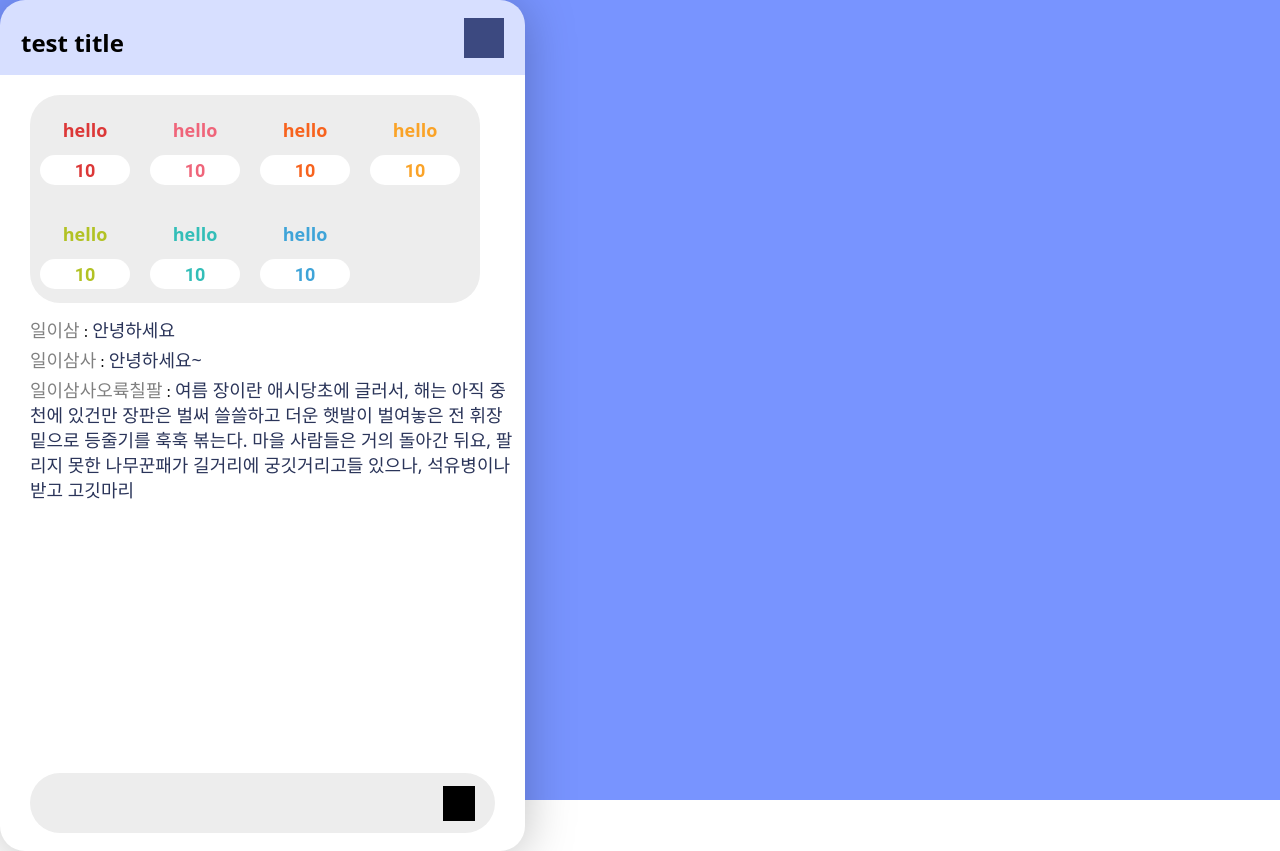
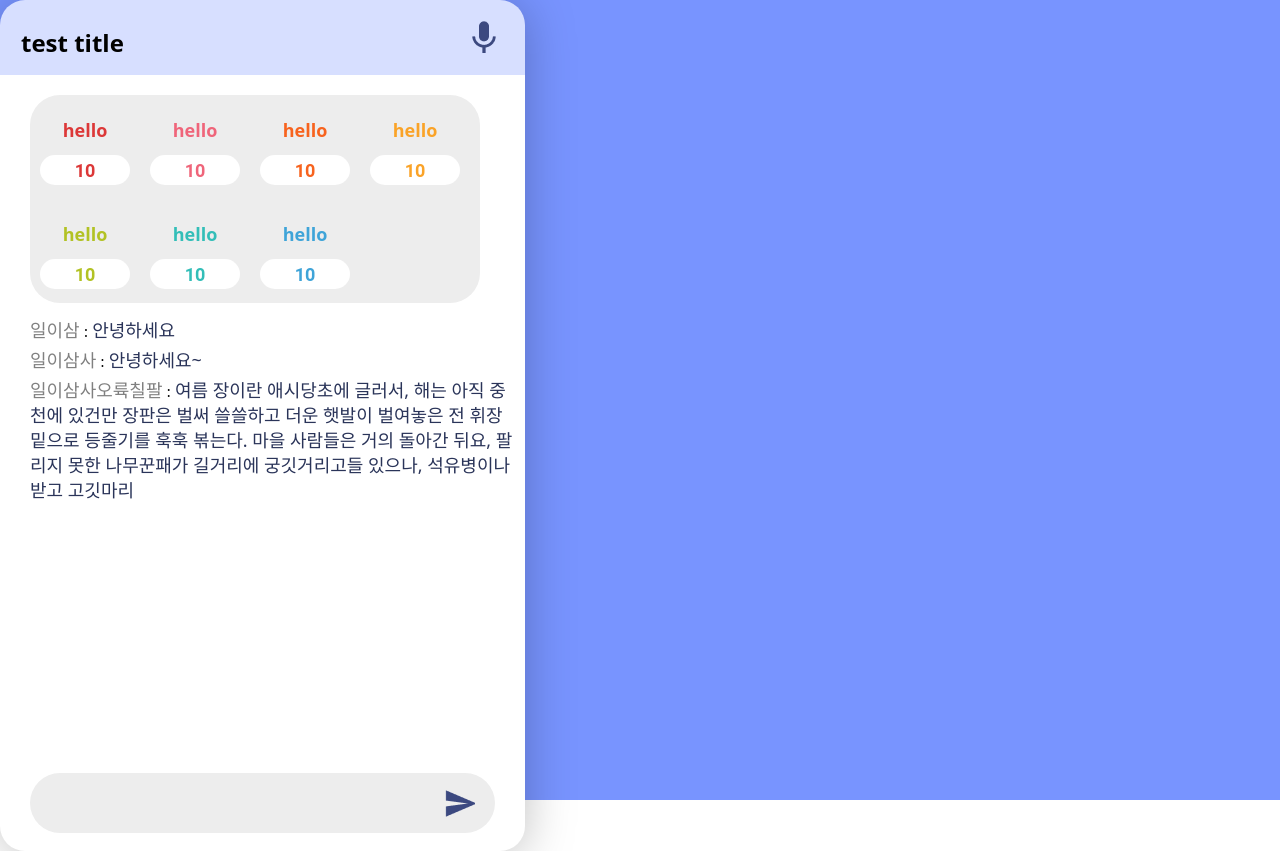
Before and after one commit to changicho/cardy-front, a React app: page / in a window 1280 px wide. Built offline with nearby package versions, Linux system fonts and the light colour scheme.

Commit message:
:art: Add background image from asset
버튼 이미지 파일들 적용

```diff
--- a/src/components/chatting/content/input/InputBar.tsx
+++ b/src/components/chatting/content/input/InputBar.tsx
@@ -1,5 +1,8 @@
 import React, { useState, useEffect } from "react";
 import styled from "styled-components";
+
+import activeButtonImage from "@/assets/image/send_active.png";
+import inActiveButtonImage from "@/assets/image/send_inactive.png";
 
 const SIZE = {
   WIDTH: 465,
@@ -50,21 +53,25 @@ const Input = styled.input`
   }
 `;
 
-const Button = styled.button`
+const Button = styled.button<{ imageUrl: string }>`
   width: 35px;
   height: 35px;
 
   margin: 0 10px;
 
-  background-color: black;
+  background-color: transparent;
   border: none;
+
+  background-image: url(${(props) => props.imageUrl});
 `;
 
 export const InputBar = (): JSX.Element => {
+  const [isActive, setIsActive] = useState<boolean>(true);
+
   return (
     <Wrapper>
       <Input />
-      <Button />
+      <Button imageUrl={isActive ? activeButtonImage : inActiveButtonImage} />
     </Wrapper>
   );
 };
--- a/src/components/chatting/header/Header.tsx
+++ b/src/components/chatting/header/Header.tsx
@@ -1,8 +1,8 @@
-import React from "react";
+import React, { useState } from "react";
 import styled from "styled-components";
 
 import Title from "@/components/chatting/header/Title";
-import MicIcon from "@/components/chatting/header/MicIcon";
+import { MicIcon, MuteIcon } from "@/components/chatting/header/MicIcon";
 
 type Props = {
   title: string;
@@ -39,10 +39,12 @@ const Wrapper = styled.div`
 `;
 
 export const Header = ({ title }: Props): JSX.Element => {
+  const [canSpeak, setCanSpeak] = useState<boolean>(true);
+
   return (
     <Wrapper>
       <Title PADDING={PADDING}>{title}</Title>
-      <MicIcon />
+      {canSpeak ? <MicIcon /> : <MuteIcon />}
     </Wrapper>
   );
 };
--- a/src/components/chatting/header/MicIcon.tsx
+++ b/src/components/chatting/header/MicIcon.tsx
@@ -1,4 +1,7 @@
 import styled from "styled-components";
+
+import micIconImage from "@/assets/image/mic.png";
+import muteIconImage from "@/assets/image/mute.png";
 
 export const MicIcon = styled.div`
   margin: 0px;
@@ -6,7 +9,16 @@ export const MicIcon = styled.div`
   width: 40px;
   height: 40px;
 
-  background-color: #3c4980;
+  background-color: transparent;
+  background-image: url(${micIconImage});
 `;
 
-export default MicIcon;
+export const MuteIcon = styled.div`
+  margin: 0px;
+  padding: 0px;
+  width: 40px;
+  height: 40px;
+
+  background-color: transparent;
+  background-image: url(${muteIconImage});
+`;
```
